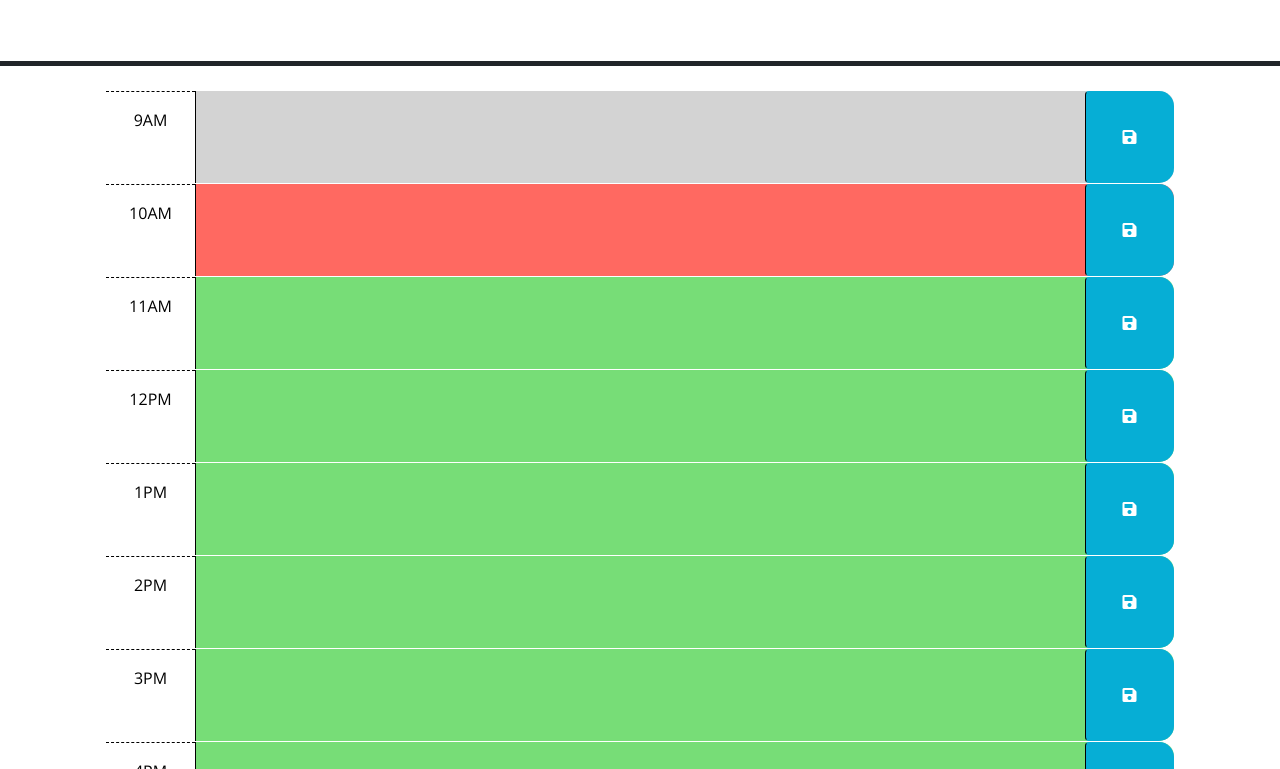
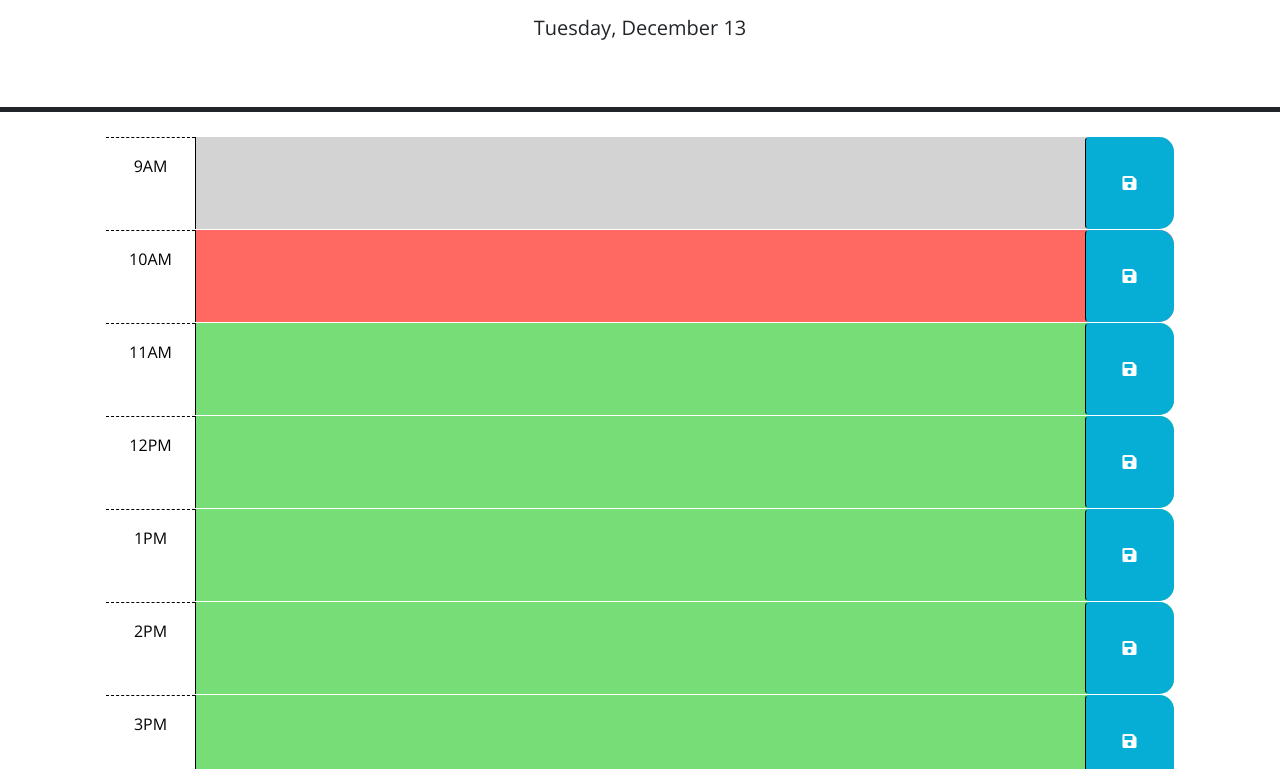
Before and after one commit to ED0920/work-day-scheduler, a plain HTML site: page Develop/index.html in a window 1280 px wide. Shown: the part 166-935 px from the top of the page. Drawn offline with nearby package versions, Linux system fonts and the light colour scheme.

Commit message:
add day and date to HTML and js

```diff
--- a/Develop/index.html
+++ b/Develop/index.html
@@ -124,6 +124,6 @@
       crossorigin="anonymous"
     ></script>
 
-    <script src="script.js"></script>
+    <script src="./script.js"></script>
   </body>
 </html>
--- a/Develop/script.js
+++ b/Develop/script.js
@@ -2,7 +2,7 @@
 // the code isn't run until the browser has finished rendering all the elements
 // in the html.
 
-$("iner").wrap(<"div calss");
+// $("iner").wrap(<"div calss");
 
 $(function () {
   // TODO: Add a listener for click events on the save button. This code should
@@ -24,3 +24,9 @@ $(function () {
   //
   // TODO: Add code to display the current date in the header of the page.
 });
+
+let currentDateEl = document.getElementById("currentDay");
+
+var d = new dayjs().format("dddd, MMMM DD");
+
+currentDateEl.innerHTML = d
```
